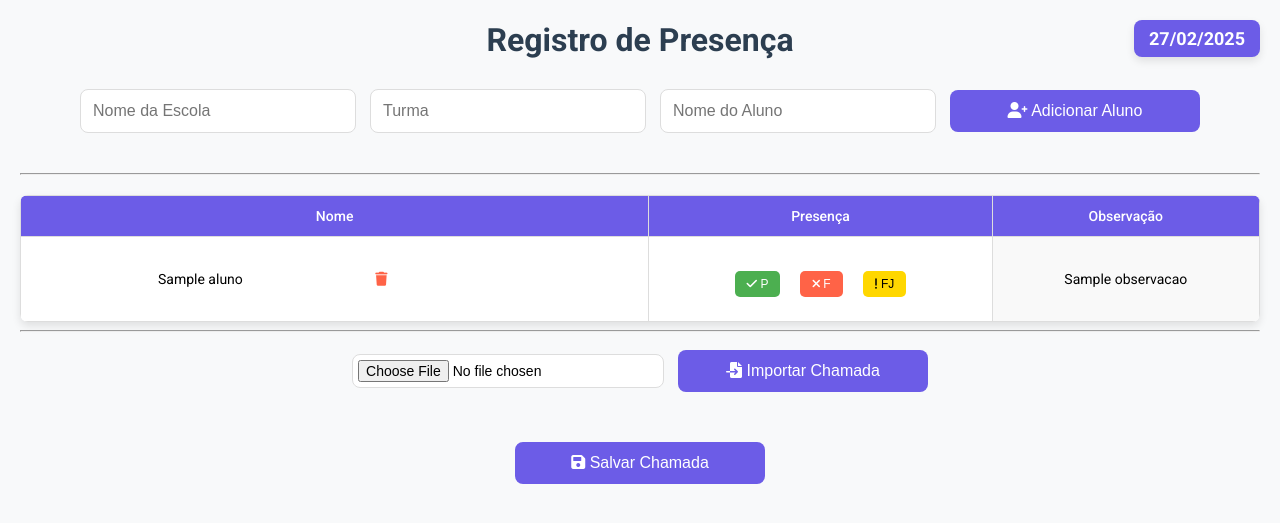
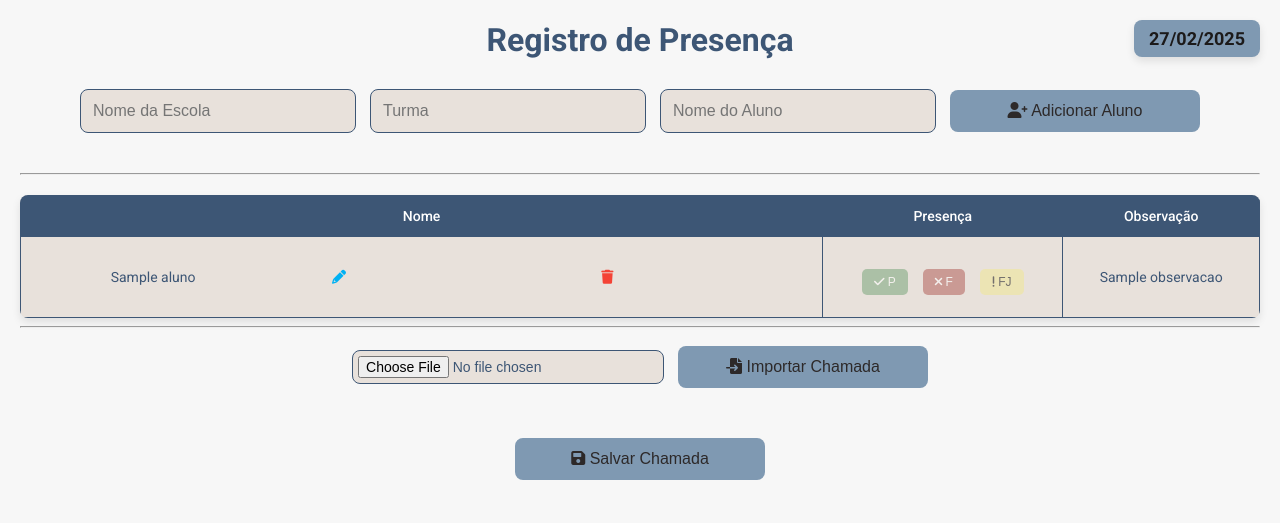
Before and after one commit to m-effting/RegistroFrequencia, a Flask app: template app/templates/index.html in a window 1280 px wide. Shown: the top 523 px of the page. Run offline with Flask 3, Linux system fonts and the light colour scheme; the template is opened without the code that fills it: most values are stand-ins (such as "Sample title", 1, 10 or a date in 2020).

Commit message:
Mudança de cores

```diff
--- a/app/static/css/styles.css
+++ b/app/static/css/styles.css
@@ -4,7 +4,8 @@ body {
     margin: 20px;
     padding: 0;
     text-align: center;
-    background-color: #f8f9fa;
+    background-color: #F7F7F7; /* Fundo claro */
+    color: #3D5675; /* Cor de texto escura para contraste */
 }
 
 /* Importação da fonte 'Roboto' do Google Fonts */
@@ -14,7 +15,7 @@ body {
 h1 {
     font-size: 32px;
     margin-bottom: 20px;
-    color: #2c3e50;
+    color: #3D5675;
     font-weight: 700;
 }
 
@@ -29,29 +30,31 @@ input, button {
     margin: 10px 5px;
     font-size: 16px;
     border-radius: 8px;
-    border: 1px solid #ddd;
-    background-color: #fff;
+    border: 1px solid #3D5675; /* Borda azul escura */
+    background-color: #E8E1DB; /* Fundo claro para inputs */
+    color: #3D5675; /* Texto escuro */
     width: 250px;
     transition: all 0.3s ease;
 }
 
 input:focus, button:focus {
-    border-color: #6c5ce7;
-    box-shadow: 0 0 5px rgba(108, 92, 231, 0.5);
+    border-color: #a6dcf0; /* Azul claro para foco */
+    box-shadow: 0 0 5px rgba(0, 177, 243, 0.5); /* Sombra azul */
 }
 
 /* Define o estilo para os botões */
 button {
-    background-color: #6c5ce7;
-    color: white;
+    background-color: #7F99B2; /* Azul claro para botões */
+    color: rgb(45, 41, 41);
     border: none;
     cursor: pointer;
     font-weight: 500;
+    transition: background-color 0.3s ease;
 }
 
 /* Efeito de hover no botão */
 button:hover {
-    background-color: #5a4fcf;
+    background-color: #3D5675; /* Azul escuro ao passar o mouse */
 }
 
 /* Estilo para a tabela */
@@ -59,7 +62,7 @@ table {
     width: 100%;
     border-collapse: collapse;
     margin-top: 20px;
-    background-color: #fff;
+    background-color: #E8E1DB; /* Fundo claro para a tabela */
     box-shadow: 0 4px 8px rgba(0, 0, 0, 0.1);
     border-radius: 8px;
     overflow: hidden;
@@ -67,15 +70,16 @@ table {
 
 /* Estilo das células da tabela */
 th, td {
-    border: 1px solid #ddd;
+    border: 1px solid #3D5675; /* Borda azul escura */
     padding: 12px;
     text-align: center;
     font-size: 14px;
+    color: #3D5675; /* Texto escuro */
 }
 
 /* Estilo para o cabeçalho da tabela */
 th {
-    background-color: #6c5ce7;
+    background-color: #3D5675; /* Azul escuro para cabeçalho */
     color: white;
     font-weight: 500;
 }
@@ -85,15 +89,17 @@ th {
     min-width: 150px;
     max-width: 250px;
     height: auto;
-    background-color: #f9f9f9;
+    background-color: #E8E1DB; /* Fundo claro */
     padding: 5px;
     word-wrap: break-word;
     transition: background-color 0.3s ease;
+    color: #3D5675; /* Texto escuro */
 }
 
 .editable:focus {
-    background-color: #eaeaea;
+    background-color: #90b2be; /* Azul claro ao editar */
     outline: none;
+    color: white; /* Texto branco ao editar */
 }
 
 /* Estilos para os botões de status */
@@ -101,7 +107,7 @@ th {
     display: flex;
     justify-content: center;
     margin-top: 10px;
-    gap: 10px;
+    gap: 5px; /* Espaçamento reduzido entre os botões */
 }
 
 /* Estilo dos botões */
@@ -117,17 +123,17 @@ th {
 
 /* Botões de status */
 .status-button.p {
-    background-color: #4CAF50;
+    background-color: #4caf50; /* Verde para Presente */
     color: white;
 }
 
 .status-button.f {
-    background-color: #FF6347;
+    background-color: #f44336; /* Vermelho para Falta */
     color: white;
 }
 
 .status-button.fj {
-    background-color: #FFD700;
+    background-color: #ffeb3b; /* Amarelo para Falta Justificada */
     color: black;
 }
 
@@ -138,8 +144,14 @@ th {
 
 /* Estilo para botão selecionado */
 .status-button.selected {
-    border: 3px solid #000;
+    border: 3px solid #ffffff; /* Borda branca para seleção */
     transform: scale(1.1);
+}
+
+/* Estilo para botões não selecionados */
+.status-button:not(.selected) {
+    opacity: 0.5;
+    filter: grayscale(50%);
 }
 
 /* Responsividade para os botões de status */
@@ -166,6 +178,8 @@ input[type="file"] {
     white-space: nowrap;
     overflow: hidden;
     text-overflow: ellipsis;
+    background-color: #E8E1DB; /* Fundo claro */
+    color: #3D5675; /* Texto escuro */
 }
 
 /* Estilo para a data no canto superior direito */
@@ -175,8 +189,8 @@ input[type="file"] {
     right: 20px;
     font-size: 18px;
     font-weight: bold;
-    background-color: #6c5ce7;
-    color: white;
+    background-color: #7F99B2; /* Azul claro */
+    color: rgb(28, 26, 26);
     padding: 8px 15px;
     border-radius: 8px;
     box-shadow: 0 4px 8px rgba(0, 0, 0, 0.1);
@@ -188,23 +202,48 @@ input[type="file"] {
 .btn-excluir {
     background: none;
     border: none;
-    color: #FF6347;
+    color: #f44336; /* Vermelho suave */
     cursor: pointer;
     margin-left: 10px;
     font-size: 14px;
     transition: color 0.3s ease;
+    padding: 5px;
 }
 
 .btn-excluir:hover {
-    color: #cc0000;
+    color: #d32f2f; /* Vermelho mais intenso ao passar o mouse */
+}
+
+/* Estilo para o ícone de lápis */
+.btn-editar {
+    background: none;
+    border: none;
+    color: #00B1F3; /* Azul claro */
+    cursor: pointer;
+    margin-left: 10px;
+    font-size: 14px;
+    transition: color 0.3s ease;
+    padding: 5px;
+}
+
+.btn-editar:hover {
+    color: #0096cc; /* Azul mais intenso ao passar o mouse */
 }
 
 /* Estilo para o nome do aluno */
 .nome-aluno {
     cursor: pointer;
     transition: color 0.3s ease;
+    padding: 5px;
+    border-radius: 4px;
+    color: #3D5675; /* Texto escuro */
 }
 
 .nome-aluno:hover {
-    color: #6c5ce7;
+    background-color: rgba(0, 177, 243, 0.1); /* Fundo azul claro ao passar o mouse */
 }
+
+.nome-aluno[contenteditable="true"] {
+    background-color: rgba(0, 177, 243, 0.2); /* Fundo mais claro ao editar */
+    outline: 2px solid #00B1F3; /* Borda azul ao editar */
+}
--- a/app/static/js/app.js
+++ b/app/static/js/app.js
@@ -41,16 +41,33 @@ document.addEventListener("DOMContentLoaded", function () {
                 excluirAluno(nome);
             }
         }
-    });
 
-    // Editar nome do aluno com duplo clique
-    document.addEventListener("dblclick", function (event) {
-        if (event.target.classList.contains("nome-aluno")) {
-            const nomeAtual = event.target.dataset.nome;
-            const novoNome = prompt("Digite o novo nome do aluno:", nomeAtual);
-            if (novoNome && novoNome.trim() !== "") {
-                editarNomeAluno(nomeAtual, novoNome.trim());
-            }
+        // Editar nome do aluno com ícone de lápis
+        if (event.target.classList.contains("btn-editar")) {
+            const nome = event.target.dataset.nome;
+            const nomeAluno = document.querySelector(`.nome-aluno[data-nome="${nome}"]`);
+            nomeAluno.contentEditable = true;
+            nomeAluno.focus();
+
+            // Salvar o nome ao pressionar Enter ou perder o foco
+            nomeAluno.addEventListener("keydown", function (e) {
+                if (e.key === "Enter") {
+                    e.preventDefault();
+                    nomeAluno.contentEditable = false;
+                    const novoNome = nomeAluno.textContent.trim();
+                    if (novoNome !== "") {
+                        editarNomeAluno(nome, novoNome);
+                    }
+                }
+            });
+
+            nomeAluno.addEventListener("blur", function () {
+                nomeAluno.contentEditable = false;
+                const novoNome = nomeAluno.textContent.trim();
+                if (novoNome !== "") {
+                    editarNomeAluno(nome, novoNome);
+                }
+            });
         }
     });
 
@@ -58,16 +75,18 @@ document.addEventListener("DOMContentLoaded", function () {
     function adicionarAluno(nome, turma) {
         let tabela = document.querySelector("table");
         let novaLinha = tabela.insertRow(-1);
-        novaLinha.setAttribute("data-nome", nome);
+        let nomeUnico = `${nome}-${Date.now()}`; // Adiciona um timestamp para garantir unicidade
+        novaLinha.setAttribute("data-nome", nomeUnico);
 
         let colunaNome = novaLinha.insertCell(0);
         let colunaPresenca = novaLinha.insertCell(1);
         let colunaObservacao = novaLinha.insertCell(2);
 
-        // Nome do aluno com ícone de lixeira
+        // Nome do aluno com ícone de lixeira e lápis
         colunaNome.innerHTML = `
-            <span class="nome-aluno" data-nome="${nome}">${nome}</span>
-            <button class="btn-excluir" data-nome="${nome}"><i class="fas fa-trash"></i></button>
+            <span class="nome-aluno" data-nome="${nomeUnico}" contenteditable="false">${nome}</span>
+            <button class="btn-editar" data-nome="${nomeUnico}"><i class="fas fa-pencil-alt"></i></button>
+            <button class="btn-excluir" data-nome="${nomeUnico}"><i class="fas fa-trash"></i></button>
         `;
 
         // Botões de status
@@ -78,7 +97,7 @@ document.addEventListener("DOMContentLoaded", function () {
             let btn = document.createElement("button");
             btn.classList.add("status-button", status);
             btn.textContent = status === "p" ? "P" : status === "f" ? "F" : "FJ";
-            btn.dataset.nome = nome;
+            btn.dataset.nome = nomeUnico;
             statusButtonContainer.appendChild(btn);
         });
 
@@ -86,23 +105,24 @@ document.addEventListener("DOMContentLoaded", function () {
 
         // Célula de observação
         colunaObservacao.classList.add("editable");
-        colunaObservacao.dataset.nome = nome;
+        colunaObservacao.dataset.nome = nomeUnico;
         colunaObservacao.contentEditable = "true";
 
         // Inicializa o status do aluno
-        statusPresenca[nome] = "Presente";
-        atualizarInterfaceStatus(nome, "Presente");
+        statusPresenca[nomeUnico] = "Presente";
+        atualizarInterfaceStatus(nomeUnico, "Presente");
     }
 
     // Função para editar o nome do aluno
     function editarNomeAluno(nomeAtual, novoNome) {
         const linha = document.querySelector(`tr[data-nome="${nomeAtual}"]`);
         if (linha) {
-            linha.setAttribute("data-nome", novoNome);
-            linha.querySelector(".nome-aluno").textContent = novoNome;
-            linha.querySelector(".nome-aluno").dataset.nome = novoNome;
-            linha.querySelector(".btn-excluir").dataset.nome = novoNome;
-            statusPresenca[novoNome] = statusPresenca[nomeAtual];
+            const nomeUnico = `${novoNome}-${Date.now()}`; // Novo nome com timestamp
+            linha.setAttribute("data-nome", nomeUnico);
+            linha.querySelector(".nome-aluno").dataset.nome = nomeUnico;
+            linha.querySelector(".btn-editar").dataset.nome = nomeUnico;
+            linha.querySelector(".btn-excluir").dataset.nome = nomeUnico;
+            statusPresenca[nomeUnico] = statusPresenca[nomeAtual];
             delete statusPresenca[nomeAtual];
         }
     }
--- a/app/templates/index.html
+++ b/app/templates/index.html
@@ -33,7 +33,8 @@
             {% for aluno in alunos %}
                 <tr data-nome="{{ aluno.nome }}">
                     <td>
-                        <span class="nome-aluno" data-nome="{{ aluno.nome }}">{{ aluno.nome }}</span>
+                        <span class="nome-aluno" data-nome="{{ aluno.nome }}" contenteditable="false">{{ aluno.nome }}</span>
+                        <button class="btn-editar" data-nome="{{ aluno.nome }}"><i class="fas fa-pencil-alt"></i></button>
                         <button class="btn-excluir" data-nome="{{ aluno.nome }}"><i class="fas fa-trash"></i></button>
                     </td>
                     <td>
```
